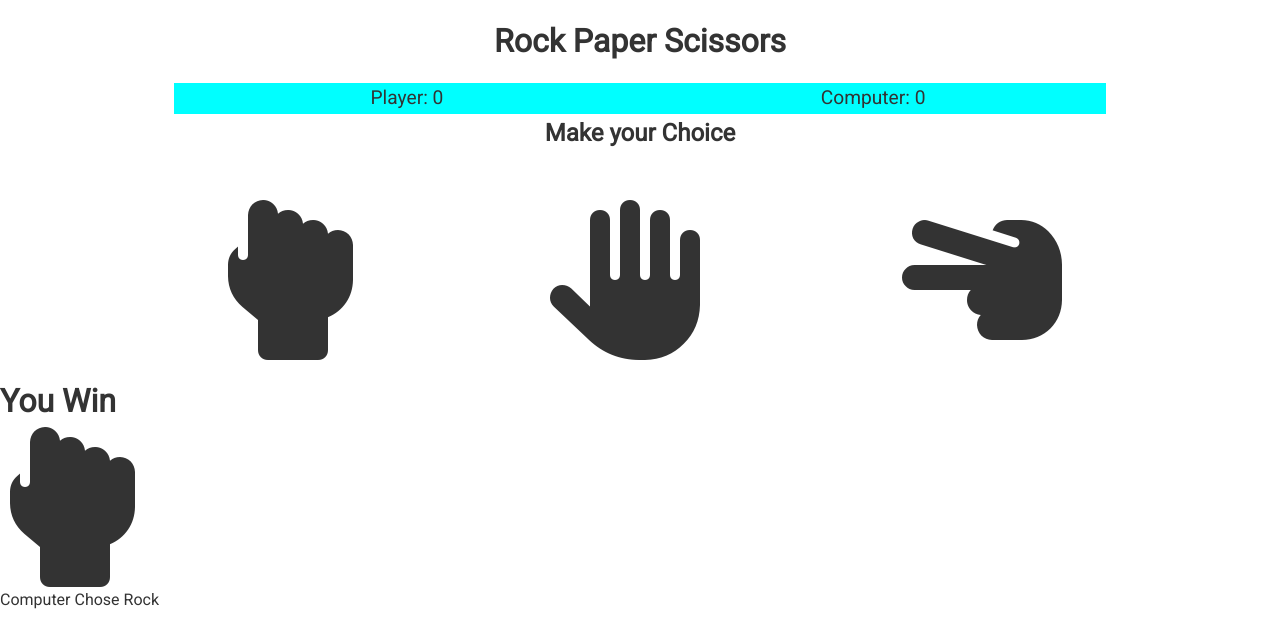
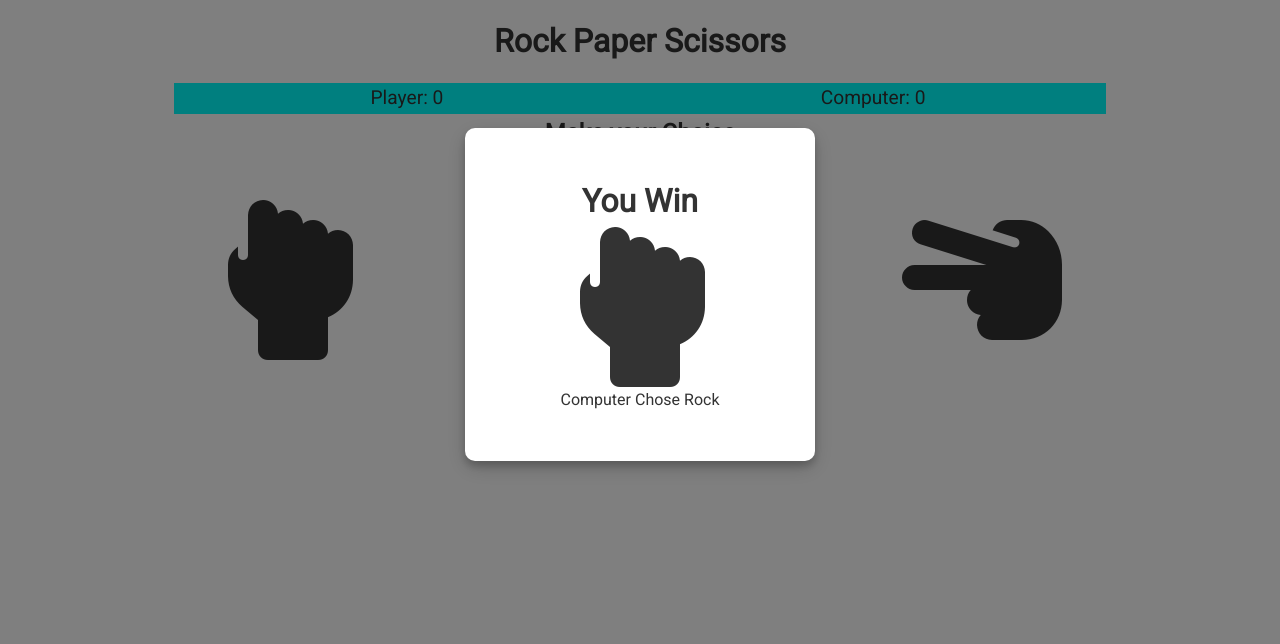
Before and after one commit to gnanaprakash2918/RPS, a plain HTML site: page index.html in a window 1280 px wide. Drawn offline with Linux system fonts and the light colour scheme.

Commit message:
Styled modal and added animation name

```diff
--- a/css/modal.css
+++ b/css/modal.css
@@ -0,0 +1,26 @@
+:root {
+  --modal-duration: 1s;
+}
+
+.modal {
+  /* display: none; */
+  position: fixed;
+  left: 0;
+  top: 0;
+  height: 100%;
+  width: 100%;
+  overflow: auto;
+  background-color: rgba(0, 0, 0, 0.5);
+}
+
+.modal-content {
+  background: #fff;
+  text-align: center;
+  margin: 10% auto;
+  width: 350px;
+  padding: 3rem;
+  border-radius: 10px;
+  box-shadow: 0 5px 8px 0 rgba(0, 0, 0, 0.2), 0 7px 20px 0 rgba(0, 0, 0, 0.17);
+  animation: modalopen;
+  animation-duration: var(--modal-duration);
+}
--- a/css/style.css
+++ b/css/style.css
@@ -19,7 +19,6 @@ body {
   --light-color: #f4f4f4;
   --lose-color: #dc3545;
   --win-color: #28a745;
-  --modal-duration: 1s;
 }
 
 .container {
```
